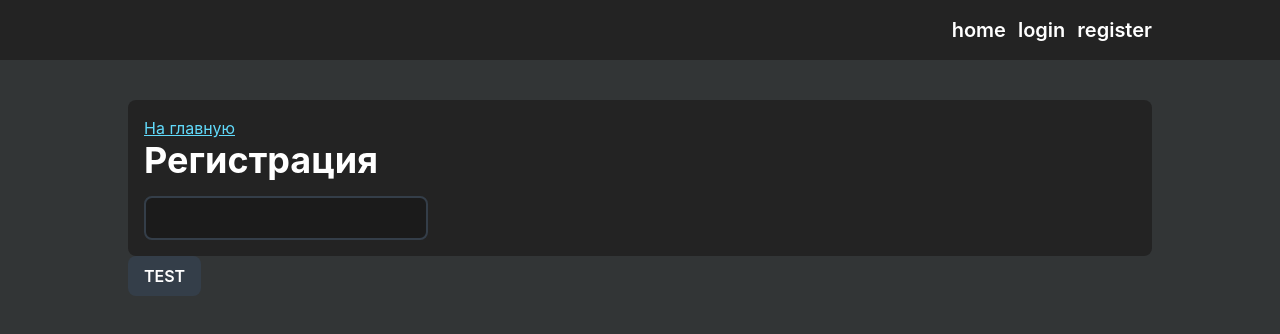
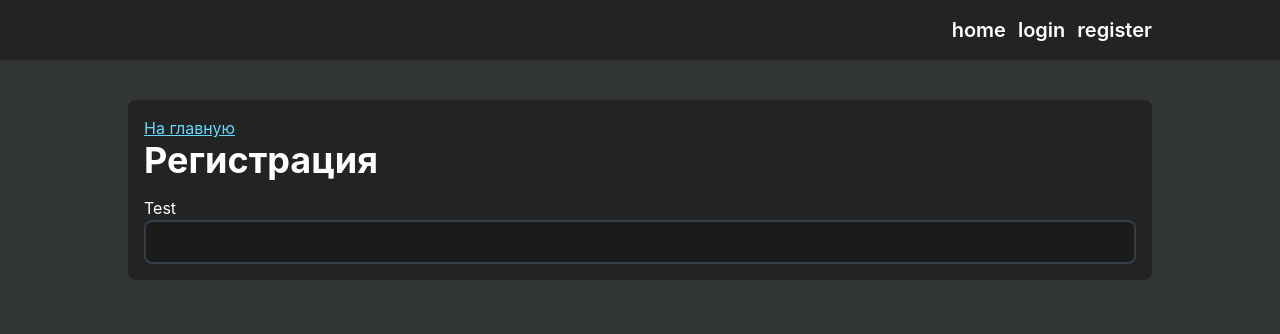
Before and after one commit to noardour/task4, a React (Vite) app in the folder client/: page /registration in a window 1280 px wide. Shown: the top 334 px of the page. Built offline with nearby package versions, Linux system fonts and the light colour scheme.

Commit message:
fix nodemon

```diff
--- a/client/src/components/UI/Input.tsx
+++ b/client/src/components/UI/Input.tsx
@@ -2,11 +2,14 @@ import classNames from "classnames";
 import { FC, InputHTMLAttributes } from "react";
 
 interface InputProps extends InputHTMLAttributes<HTMLInputElement> {
+  label?: string;
   error?: boolean;
 }
 
-const Input: FC<InputProps> = ({ error, value, onInput }) => {
+const Input: FC<InputProps> = ({ error, label, value, onInput }) => {
   return (
+    <label className="flex flex-col align-start">
+      {label && <div>{label}</div>}
       <input
         className={classNames("p-2 px-4 rounded-lg text-[16px] bg-[#1b1b1b] transition-colors focus-visible:shadow-blur border-2 outline-none", {
           "text-white border-main-idle focus-visible:border-main focus-visible:drop focus-visible:shadow-main": !error,
@@ -16,6 +19,7 @@ const Input: FC<InputProps> = ({ error, value, onInput }) => {
         value={value}
         onInput={onInput}
       />
+    </label>
   );
 };
 
--- a/client/src/routes/Registration.tsx
+++ b/client/src/routes/Registration.tsx
@@ -2,7 +2,6 @@ import { Link } from "react-router-dom";
 import Container from "../components/Container";
 import Paper from "../components/UI/Paper";
 import Input from "../components/UI/Input";
-import Button from "../components/UI/Button";
 
 const Registration = () => {
   return (
@@ -12,9 +11,8 @@ const Registration = () => {
           На главную
         </Link>
         <h1 className="text-4xl font-bold mb-4">Регистрация</h1>
-        <Input />
+        <Input label="Test" />
       </Paper>
-      <Button>Test</Button>
     </Container>
   );
 };
```
Also changed, not shown: 1 other file (tests, documents, lock files or other folders). Lines whose indentation alone changed are shown as unchanged.
